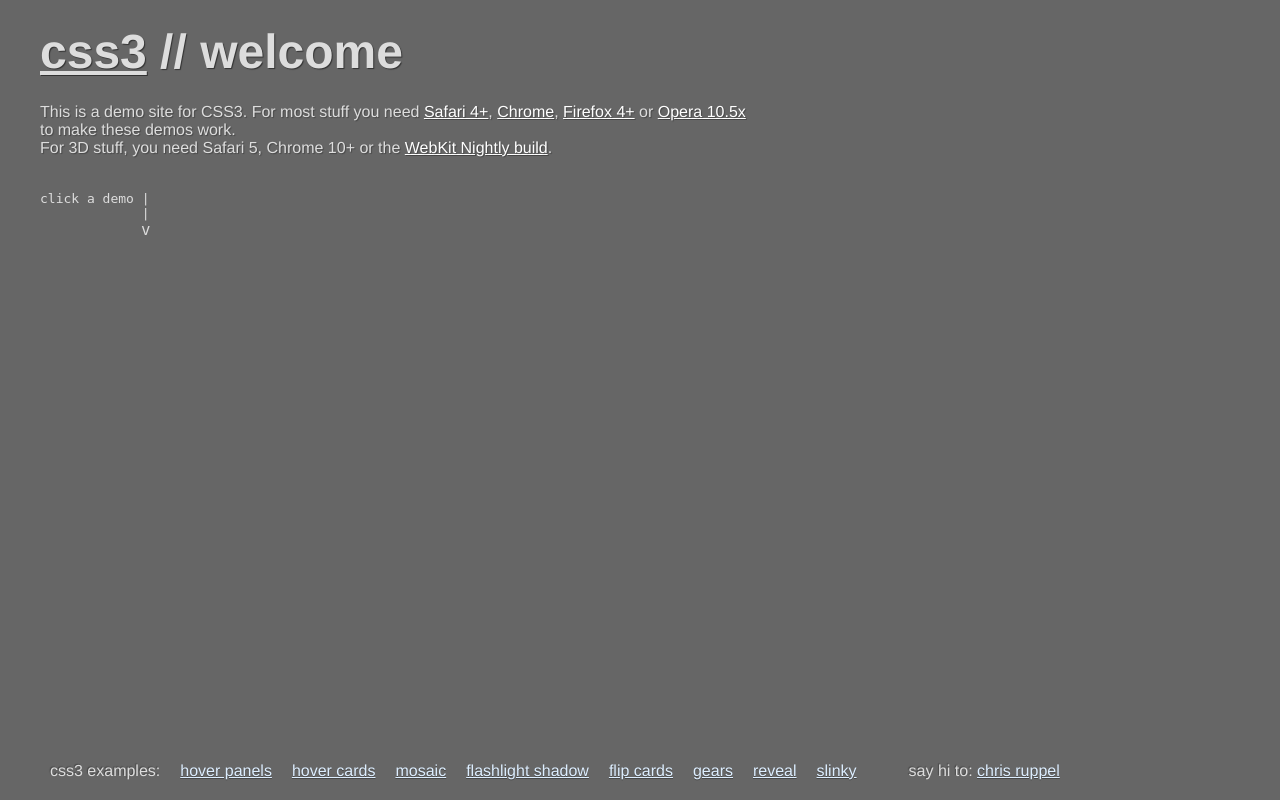
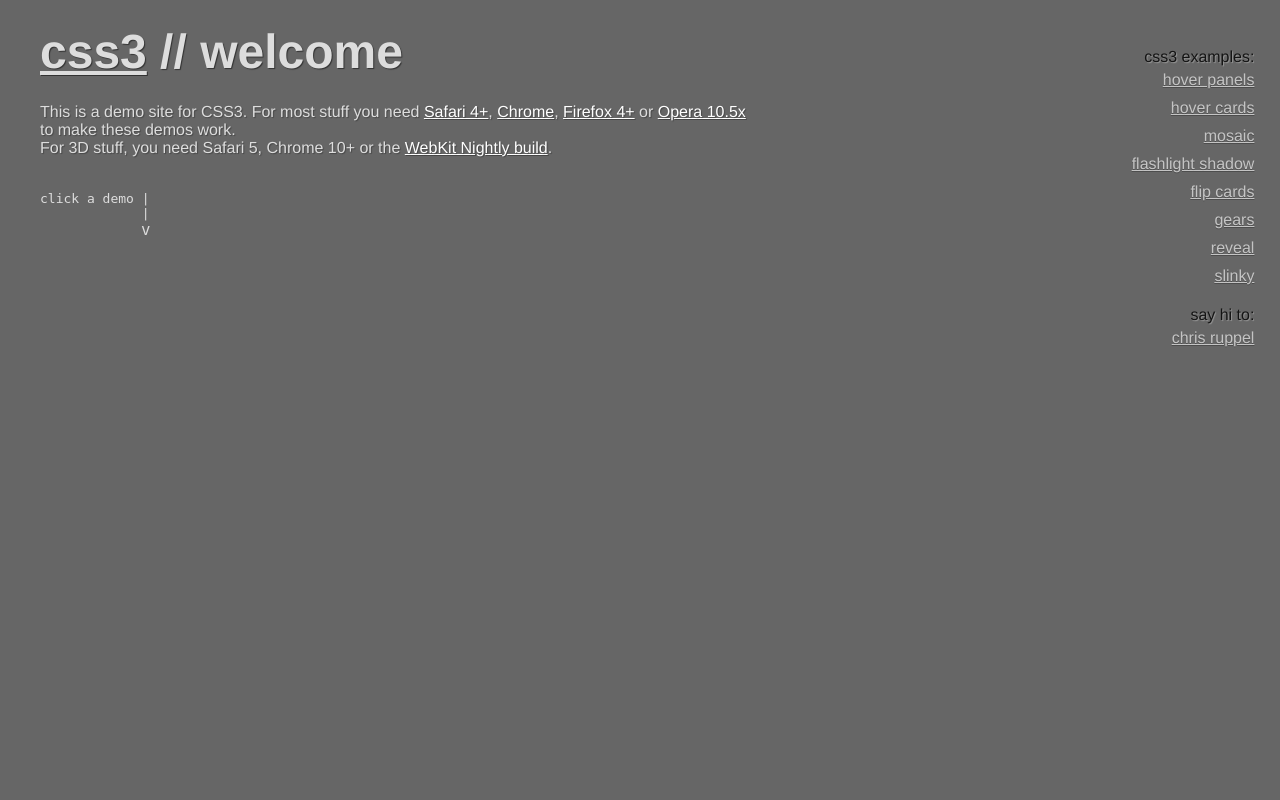
Before and after one commit to rupl/css3playground.com, a PHP site: page /index.php in a window 1280 px wide. Run offline with PHP 8.4, Linux system fonts and the light colour scheme; some libraries are stand-ins or nearby versions.

Commit message:
moved menu to right side of screen, updted transitions to have 4 prefixes plus regular property

```diff
--- a/_footer.php
+++ b/_footer.php
@@ -10,7 +10,8 @@
 		<li><a href="gears.php">gears</a></li>
 		<li><a href="reveal.php">reveal</a></li>
 		<li><a href="slinky.php">slinky</a></li>
-		<li class="credit vcard">say hi to: <a href="http://chrisruppel.com" title="Chris Ruppel" rel="me fn">chris ruppel</a></li>
+		<li class="credit vcard">say hi to:</li>
+		<li><a href="http://chrisruppel.com" title="Chris Ruppel" rel="me" class="fn url">chris ruppel</a></li>
 	</ul>
 </div>
 
--- a/main.css
+++ b/main.css
@@ -19,11 +19,25 @@ abbr {cursor:help; }
 .intro .info .close {opacity: 0; display: block; width: auto; padding: 2px 6px; background: rgba(200,200,200,0.4); color: #fff; font-size: smaller; position: absolute; top: -1px; z-index: 700; }
 .intro .info.open .close {opacity: 1; }
 
-#other {clear:both; position:fixed; bottom:20px; left:0px; z-index:1001; }
+#other {clear:both; position:fixed; top:4%; right:2%; z-index:1001; text-align: right; }
 #other ul {}
-#other ul li {float:left; padding:0 10px; list-style-type:none; text-shadow:-1px -1px 1px rgba(0,0,0,0.3); }
-#other ul li a {color:#def; text-shadow:0 1px 0px rgba(0,0,0,0.3); }
-#other .credit {position:relative; left:2em; }
+#other ul li {list-style-type:none; color: #000; text-shadow:1px 1px 1px rgba(255,255,255,0.4); opacity: .8;
+  -webkit-transition: all .15s ease-out;
+  -moz-transition: all .15s ease-out;
+  -o-transition: all .15s ease-out;
+  -ms-transition: all .15s ease-out;
+  transition: all .15s ease-out;
+  }
+#other ul li:hover {opacity: 1; }
+#other ul li a {display: block; width: 100%; margin-right: 5px; padding: 5px 10px 5px 0; background: transparent; color:#ddd; text-shadow:0 1px 0px rgba(0,0,0,0.3);
+  -webkit-transition: all .15s ease-out;
+  -moz-transition: all .15s ease-out;
+  -o-transition: all .15s ease-out;
+  -ms-transition: all .15s ease-out;
+  transition: all .15s ease-out;
+  }
+#other ul li:hover a {background: #000; color:#fff; }
+#other .credit {padding-top: 1em; }
 
 .warning {font-size:1.2em; color:#fff; text-shadow: 1px 1px 0 rgba(0,0,0,0.3); }
 .warning a {color:#fff; text-shadow: 0 1px 0 rgba(0,0,0,0.4); }
```
